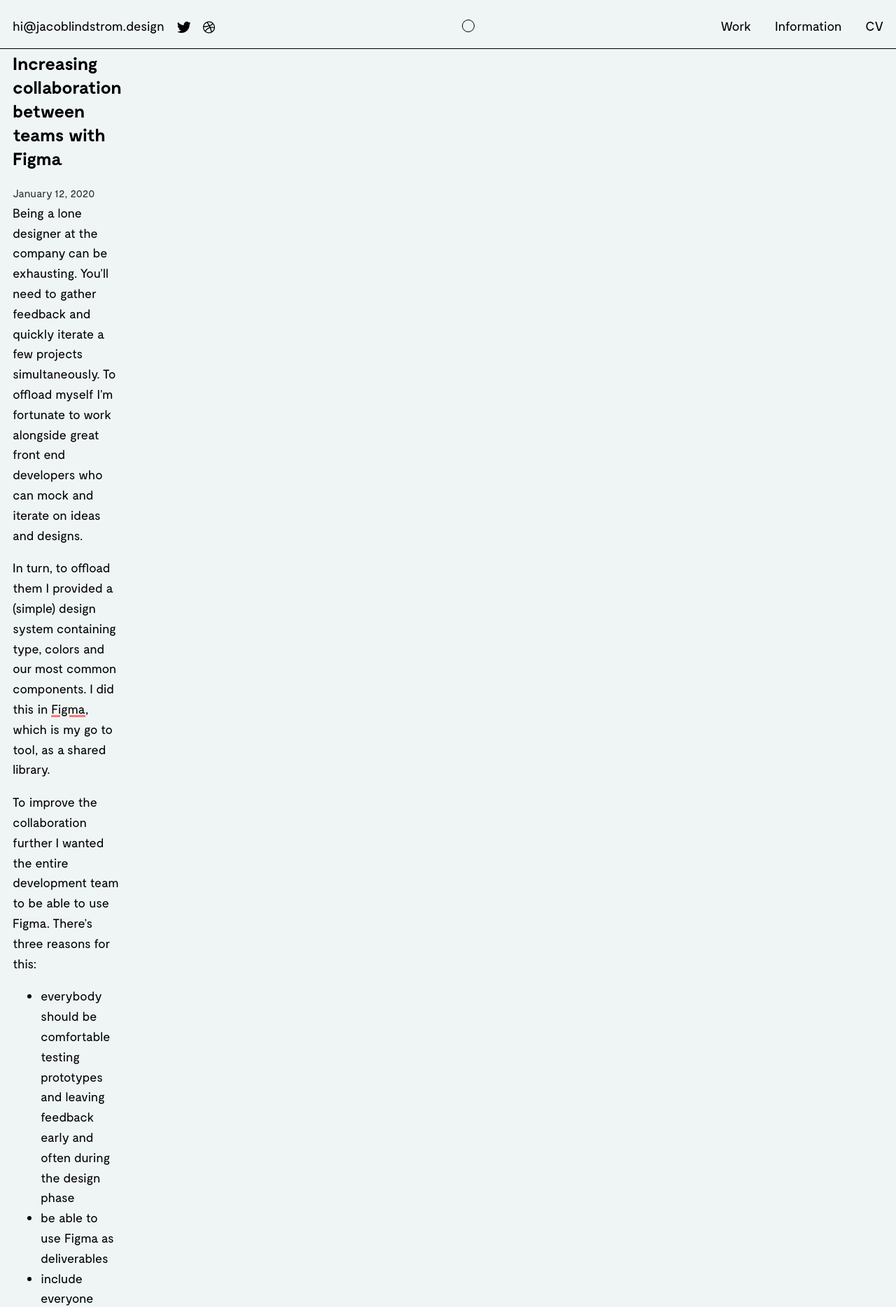
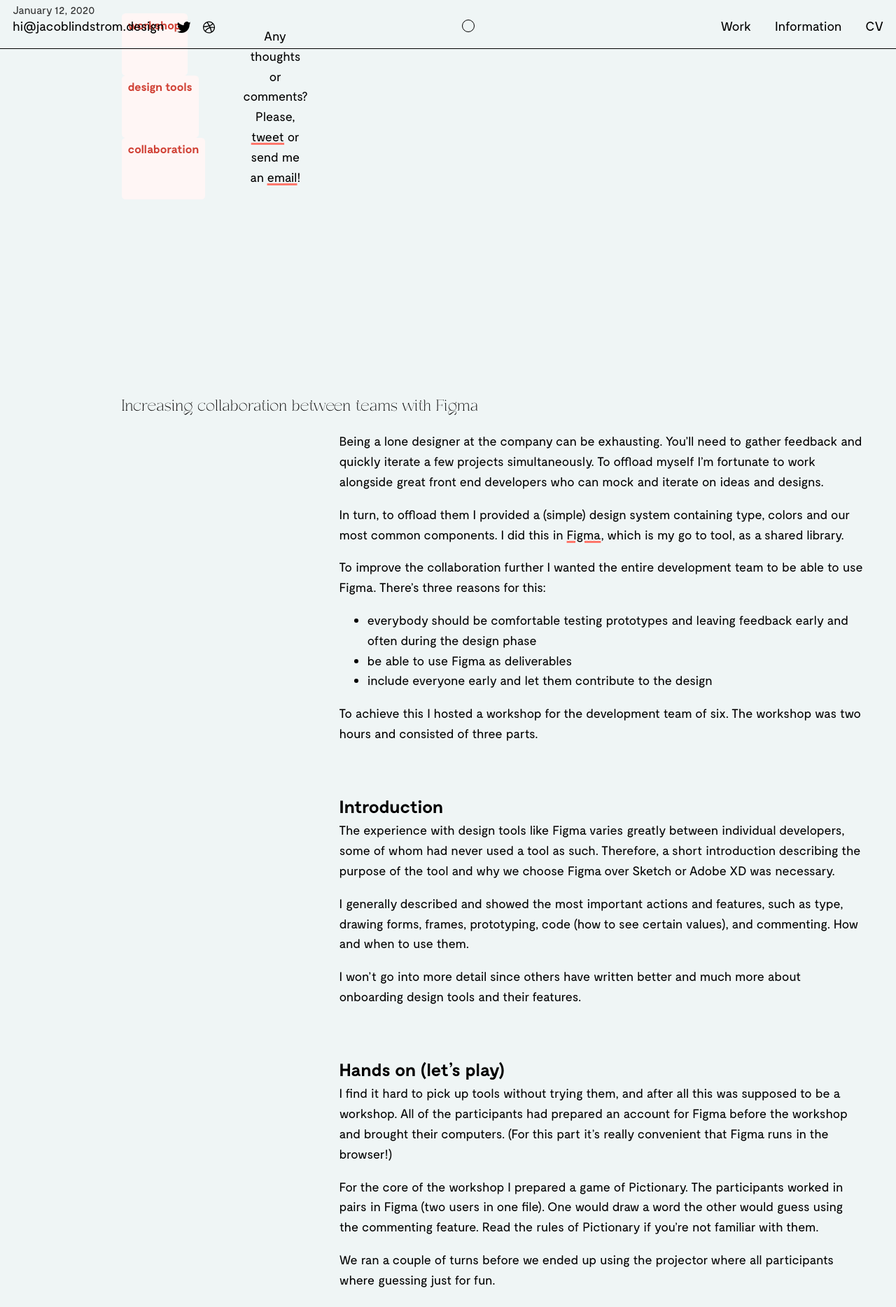
Before and after one commit to jacoblindstrm/jacoblindstrm.github.io, a Jekyll site: the page built from _posts/2020-01-14-workshop-to-introduce-figma.markdown, in a window 1280 px wide. Shown: the top 1868 px of the page at 70% size. Built offline with Jekyll 4.4.1, drawn with Linux system fonts in a browser that asks for light colours; comment, search, counter and statistics services are not loaded.

Commit message:
Update post.html

```diff
--- a/_layouts/post.html
+++ b/_layouts/post.html
@@ -3,7 +3,6 @@
 background: green
 ---
 <article class="grid post" itemscope itemtype="http://schema.org/Article">
-    <div class="limit">
     <h1 itemprop="headline">{{ page.title }}</h1>
     <time itemprop="datePublished" datetime="{{ page.date }}">{{ page.date | date: "%B %d, %Y" }}</time>
     <div class="body" itemprop="articleBody">{{ page.content }}</div>
@@ -13,5 +12,4 @@
         {% endfor %}
     </ul>
     <footer>Any thoughts or comments? Please, <a href="{{ site.twitter }}" alt="" rel="noopener">tweet</a> or send me an <a href="mailto:conversation@jacoblindstrom.design?subject={{ page.title }}" alt="">email</a>!</footer>
-    </div>
 </article>
```
Lines whose indentation alone changed are shown as unchanged.
